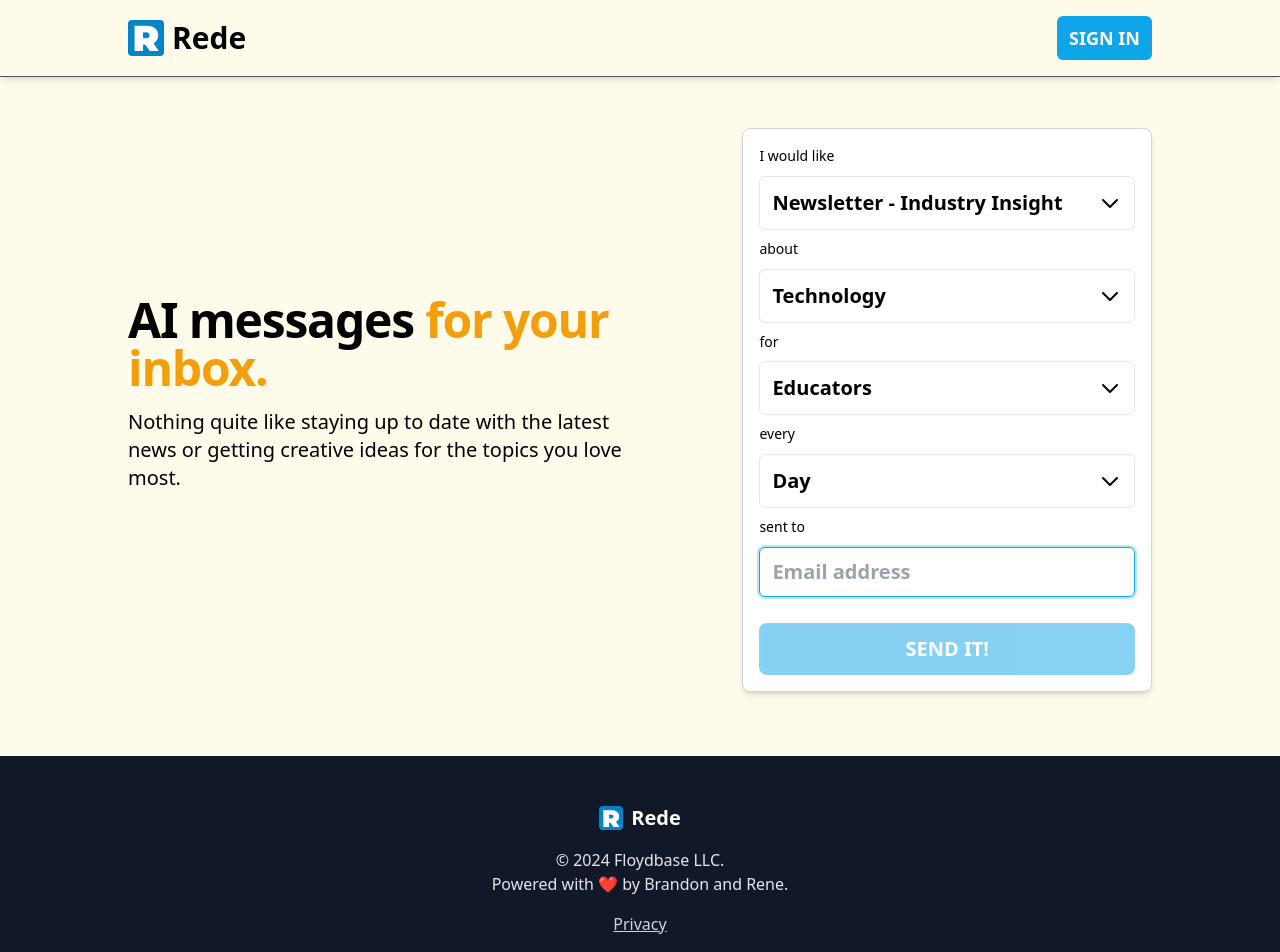
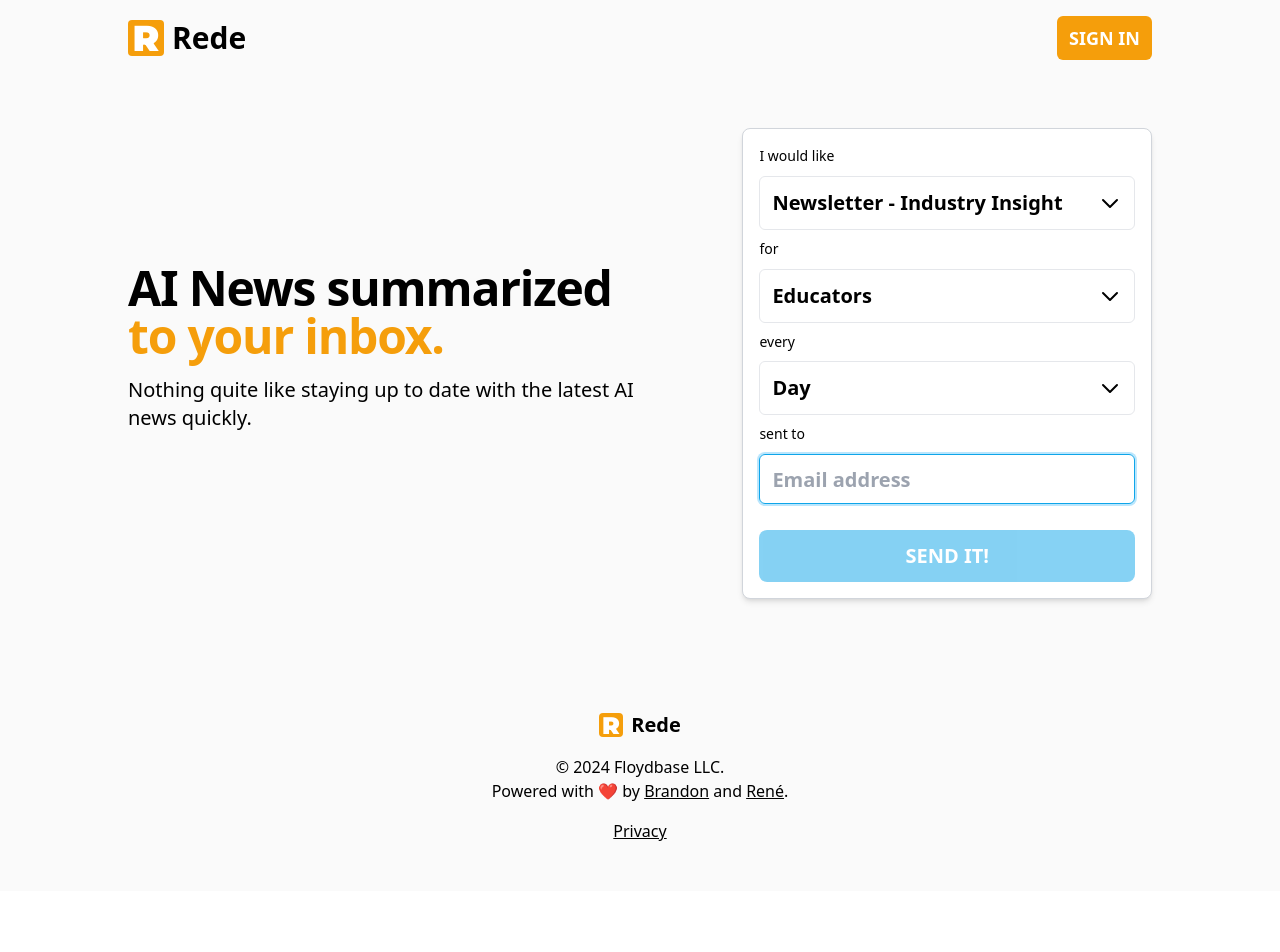
Before and after one commit to bsord/rede, a React (Vite) app in the folder web-ui/: page / in a window 1280 px wide. Shown: the top 952 px of the page. After the commit the page ends 891 px from the top, so only its background shows below. Built offline with nearby package versions, Linux system fonts and the light colour scheme.

Commit message:
Landing updates

```diff
--- a/web-ui/src/components/Navbar/index.jsx
+++ b/web-ui/src/components/Navbar/index.jsx
@@ -60,7 +60,7 @@ const AuthenticatedMenu = ({ user, navigate }) => {
             to={'/subscriptions/new'}
             end
             className={({ isActive, isPending, isTransitioning }) =>
-              "rounded-lg px-3 py-2 text-lg text-gray-200 hover:bg-gray-200 hover:text-gray-800".concat([
+              "rounded-lg px-3 py-2 text-lg text-black hover:bg-gray-100 hover:text-black".concat([
                 isPending ? "pending" : "",
                 isActive ? "border-b-2 border-sky-400" : "",
                 isTransitioning ? "transitioning" : "",
@@ -74,7 +74,7 @@ const AuthenticatedMenu = ({ user, navigate }) => {
             to={'/subscriptions'}
             end
             className={({ isActive, isPending, isTransitioning }) =>
-              "rounded-lg px-3 py-2 text-lg text-gray-200 hover:bg-gray-200 hover:text-gray-800".concat([
+              "rounded-lg px-3 py-2 text-lg text-black hover:bg-gray-100 hover:text-black".concat([
                 isPending ? "pending" : "",
                 isActive ? "border-b-2 border-sky-400" : "",
                 isTransitioning ? "transitioning" : "",
@@ -90,7 +90,7 @@ const AuthenticatedMenu = ({ user, navigate }) => {
             to={'/account'}
             end
             className={({ isActive, isPending, isTransitioning }) =>
-              "rounded-lg px-3 py-2 text-lg text-black-200 hover:bg-gray-200 hover:text-gray-800".concat([
+              "rounded-lg px-3 py-2 text-lg text-black hover:bg-gray-100 hover:text-black".concat([
                 isPending ? "pending" : "",
                 isActive ? "border-b-2 border-sky-400" : "",
                 isTransitioning ? "transitioning" : "",
@@ -174,12 +174,12 @@ const AuthenticatedMenu = ({ user, navigate }) => {
 const NonAuthenticatedMenu = ({ navigate }) => (
   <>
     <div className="hidden md:flex items-center">
-      <button className="px-3 py-2 text-lg text-white bg-sky-500 hover:bg-sky-600 rounded-md font-semibold" onClick={() => navigate('/auth/magic')}>
+      <button className="px-3 py-2 text-lg text-white bg-amber-500 hover:bg-amber-600 rounded-md font-semibold" onClick={() => navigate('/auth/magic')}>
         SIGN IN
       </button>
     </div>
     <div className="md:hidden">
-      <button className="px-3 py-2 text-lg text-white bg-sky-500 hover:bg-sky-600 rounded-md font-semibold" onClick={() => navigate('/auth/magic')}>
+      <button className="px-3 py-2 text-lg text-white bg-amber-500 hover:bg-amber-600 rounded-md font-semibold" onClick={() => navigate('/auth/magic')}>
         SIGN IN
       </button>
     </div>
@@ -191,12 +191,12 @@ export const Navbar = () => {
   const { data: user } = useAuthenticatedUser();
 
   return (
-    <div className="w-full shadow-md bg-amber-50 justify-between border-b border-b-gray-600">
+    <div className="w-full bg-zinc-50 justify-between">
       <div className="items-center flex justify-center">
         <div className="relative max-w-5xl justify-between w-full">
           <div className="flex flex-row justify-between items-center p-4 md:px-0">
             <div className="flex items-center justify-center text-center hover:cursor-pointer" onClick={() => { navigate('/') }}>
-              <img src={logo} alt="Logo" className="w-9 h-9 mr-2 rounded bg-sky-600" />
+              <img src={logo} alt="Logo" className="w-9 h-9 mr-2 rounded bg-amber-500" />
               <h3 className="font-bold text-black-100 text-3xl text-center items-center justify-center flex h-9 leading-none">
                 Rede
               </h3>
--- a/web-ui/src/features/misc/routes/Landing.jsx
+++ b/web-ui/src/features/misc/routes/Landing.jsx
@@ -6,24 +6,17 @@ import logo from '../../../assets/logo.svg';
 
 export const Landing = () => {
   const topRef = useRef(null);
-  //TODO fix scrollToTop - not working
-  const scrollToTop = () => {
-    topRef.current.scroll({
-      top: 0,
-      behavior: "smooth"
-    });
-  };
 
   return (
     <CenteredLayout title="Welcome">
       <div className="w-full flex flex-col items-center justify-center" ref={topRef}>
         {/* Hero Section */}
-        <div className="w-full p-4 py-16 md:p-8 md:py-16 bg-amber-50 ">
+        <div className="w-full p-4 py-16 md:p-8 md:py-16 bg-zinc-50">
           <div className="w-full max-w-5xl mx-auto flex flex-col md:flex-row items-center justify-between text-center md:text-left ">
             <div className="md:w-1/2 mb-8 md:mb-0 text-black">
-              <h4 className="text-5xl font-bold tracking-tight leading-none mb-4">AI messages <span className="text-amber-500">for your inbox.</span></h4>
+              <h4 className="text-5xl font-bold tracking-tight leading-none mb-4">AI News summarized <span className="text-amber-500">to your inbox.</span></h4>
               <p className="max-w-3xl mb-6 font-light text-xl lg:mb-8 md:text-lg lg:text-xl leading-relaxed">
-                Nothing quite like staying up to date with the latest news or getting creative ideas for the topics you love most.
+                Nothing quite like staying up to date with the latest AI news quickly.
               </p>
             </div>
             <div className="md:w-2/5 w-full flex items-center justify-center">
@@ -33,20 +26,20 @@ export const Landing = () => {
         </div>
 
         {/* Footer Section */}
-        <footer className="w-full p-8 md:py-12 bg-gray-900">
-          <div className="w-full max-w-5xl mx-auto text-center text-white">
+        <footer className="w-full p-8 md:py-12 bg-zinc-50">
+          <div className="w-full max-w-5xl mx-auto text-center text-black">
             <div className="flex items-center justify-center mb-4">
-              <img src={logo} alt="Logo" className="w-6 h-6 mr-2 rounded bg-sky-600" />
+              <img src={logo} alt="Logo" className="w-6 h-6 mr-2 rounded bg-amber-500" />
               <span className="text-xl font-semibold">Rede</span>
             </div>
-            <p className="text-gray-200">
+            <p className="text-black">
               &copy; {new Date().getFullYear()} Floydbase LLC.
             </p>
-            <p className="text-gray-200">
-              Powered with ❤️ by Brandon and Rene.
+            <p className="text-black">
+              Powered with ❤️ by <Link to={"https://bsord.io"} className="underline" target="_blank">Brandon</Link> and <Link to={"https://rene.makr.io"} className="underline" target="_blank">René</Link>.
             </p>
             <div className="mt-4">
-              <Link to={'/privacy'} className="text-gray-300 underline">Privacy</Link>
+              <Link to={'/privacy'} className="text-black underline">Privacy</Link>
             </div>
           </div>
         </footer>
--- a/web-ui/src/features/subscription/components/CreateSubscriptionForm.jsx
+++ b/web-ui/src/features/subscription/components/CreateSubscriptionForm.jsx
@@ -123,14 +123,6 @@ const CreateSubscriptionForm = () => {
                 </option>
               ))}
             </Select>
-            <Typography variant="h6">about</Typography>
-            <Select id="niche" name="niche" value={niche} onChange={handleNicheChange} className={"font-semibold text-xl"}>
-              {niches.map((niche) => (
-                <option key={niche.value} value={niche.value}>
-                  {niche.name}
-                </option>
-              ))}
-            </Select>
             <Typography variant="h6">for</Typography>
             <Select id="role" name="role" value={role} onChange={handleRoleChange} className={"font-semibold text-xl"}>
               {roles.map((role) => (
```
